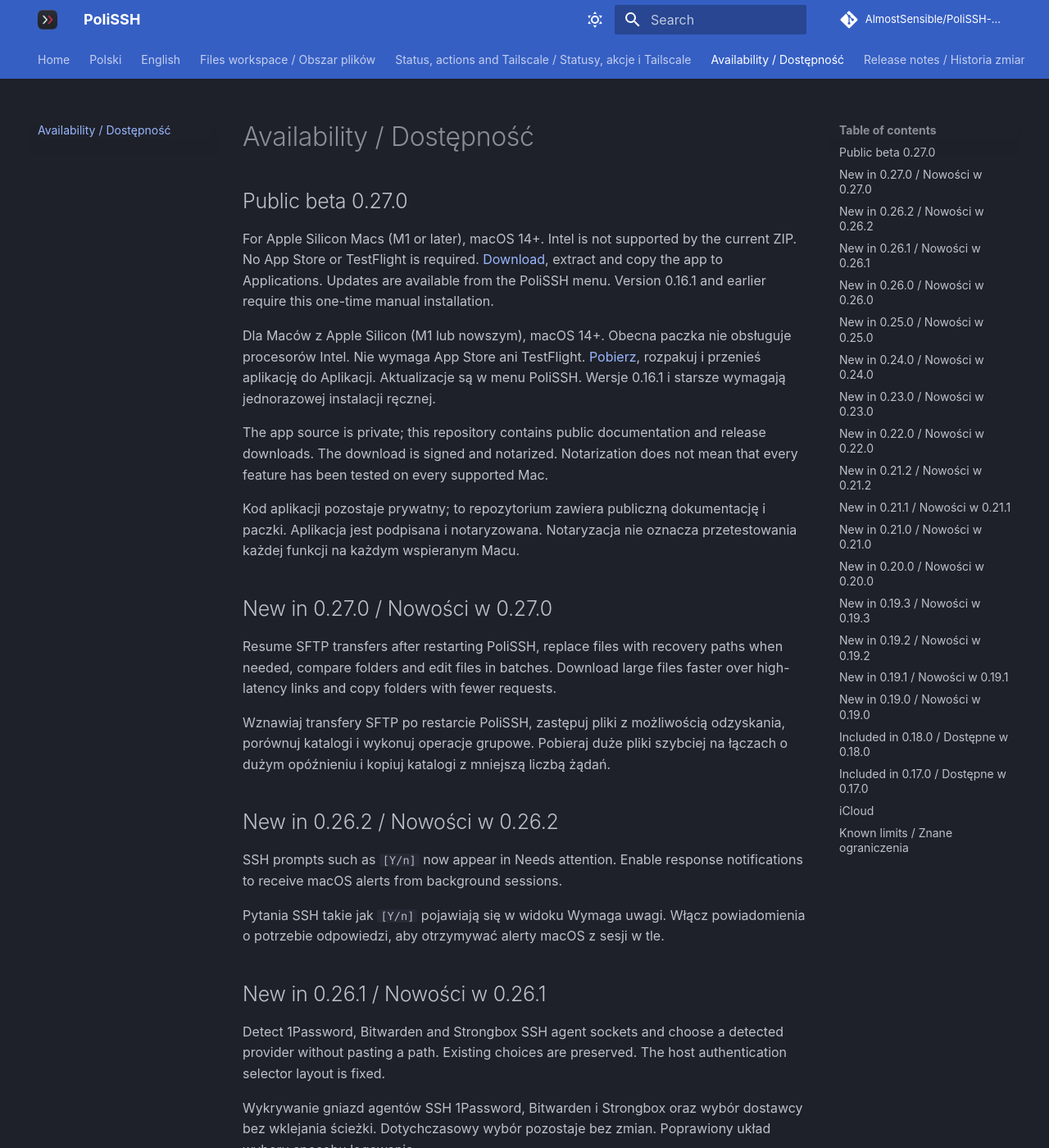
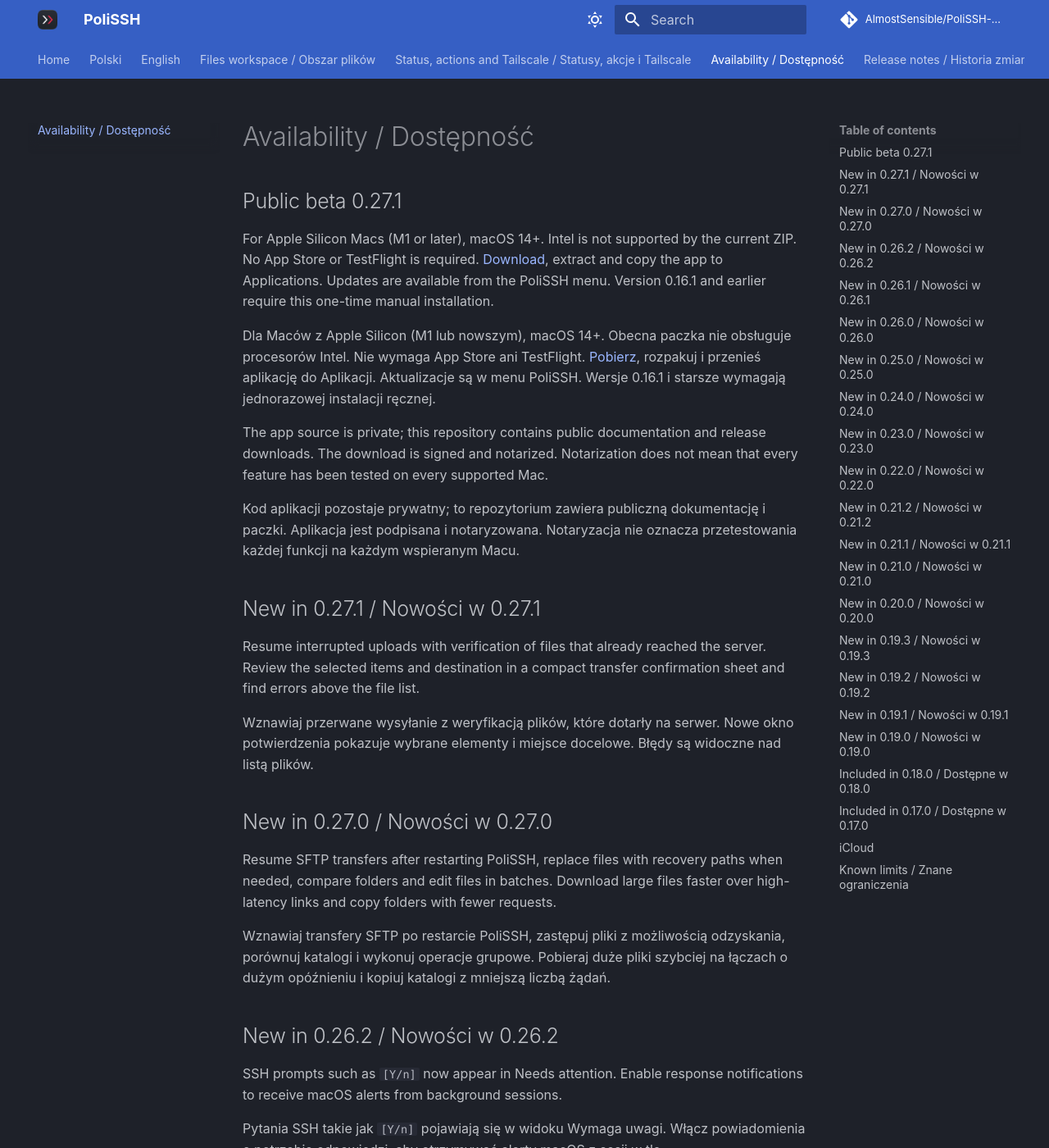
Before and after one commit to AlmostSensible/PoliSSH-docs, an MkDocs documentation site: the page built from docs/status.md, in a window 1280 px wide and 1400 px high. Shown: the whole window at 82% size. Built offline with MkDocs 1.6.1 and Material for MkDocs 9.7.7, drawn with Linux system fonts in a browser that asks for light colours; comment, search, counter and statistics services are not loaded.

Commit message:
Document the PoliSSH 0.27.1 release

```diff
--- a/docs/status.md
+++ b/docs/status.md
@@ -1,14 +1,20 @@
 # Availability / Dostępność
 
-## Public beta 0.27.0
+## Public beta 0.27.1
 
-For Apple Silicon Macs (M1 or later), macOS 14+. Intel is not supported by the current ZIP. No App Store or TestFlight is required. [Download](https://github.com/AlmostSensible/PoliSSH-docs/releases/download/v0.27.0/PoliSSH-0.27.0-arm64.zip), extract and copy the app to Applications. Updates are available from the PoliSSH menu. Version 0.16.1 and earlier require this one-time manual installation.
+For Apple Silicon Macs (M1 or later), macOS 14+. Intel is not supported by the current ZIP. No App Store or TestFlight is required. [Download](https://github.com/AlmostSensible/PoliSSH-docs/releases/download/v0.27.1/PoliSSH-0.27.1-arm64.zip), extract and copy the app to Applications. Updates are available from the PoliSSH menu. Version 0.16.1 and earlier require this one-time manual installation.
 
-Dla Maców z Apple Silicon (M1 lub nowszym), macOS 14+. Obecna paczka nie obsługuje procesorów Intel. Nie wymaga App Store ani TestFlight. [Pobierz](https://github.com/AlmostSensible/PoliSSH-docs/releases/download/v0.27.0/PoliSSH-0.27.0-arm64.zip), rozpakuj i przenieś aplikację do Aplikacji. Aktualizacje są w menu PoliSSH. Wersje 0.16.1 i starsze wymagają jednorazowej instalacji ręcznej.
+Dla Maców z Apple Silicon (M1 lub nowszym), macOS 14+. Obecna paczka nie obsługuje procesorów Intel. Nie wymaga App Store ani TestFlight. [Pobierz](https://github.com/AlmostSensible/PoliSSH-docs/releases/download/v0.27.1/PoliSSH-0.27.1-arm64.zip), rozpakuj i przenieś aplikację do Aplikacji. Aktualizacje są w menu PoliSSH. Wersje 0.16.1 i starsze wymagają jednorazowej instalacji ręcznej.
 
 The app source is private; this repository contains public documentation and release downloads. The download is signed and notarized. Notarization does not mean that every feature has been tested on every supported Mac.
 
 Kod aplikacji pozostaje prywatny; to repozytorium zawiera publiczną dokumentację i paczki. Aplikacja jest podpisana i notaryzowana. Notaryzacja nie oznacza przetestowania każdej funkcji na każdym wspieranym Macu.
+
+## New in 0.27.1 / Nowości w 0.27.1
+
+Resume interrupted uploads with verification of files that already reached the server. Review the selected items and destination in a compact transfer confirmation sheet and find errors above the file list.
+
+Wznawiaj przerwane wysyłanie z weryfikacją plików, które dotarły na serwer. Nowe okno potwierdzenia pokazuje wybrane elementy i miejsce docelowe. Błędy są widoczne nad listą plików.
 
 ## New in 0.27.0 / Nowości w 0.27.0
 
```
Also changed, not shown: docs/index.md (+1 -1 lines), docs/releases.md (+14 -0 lines).
